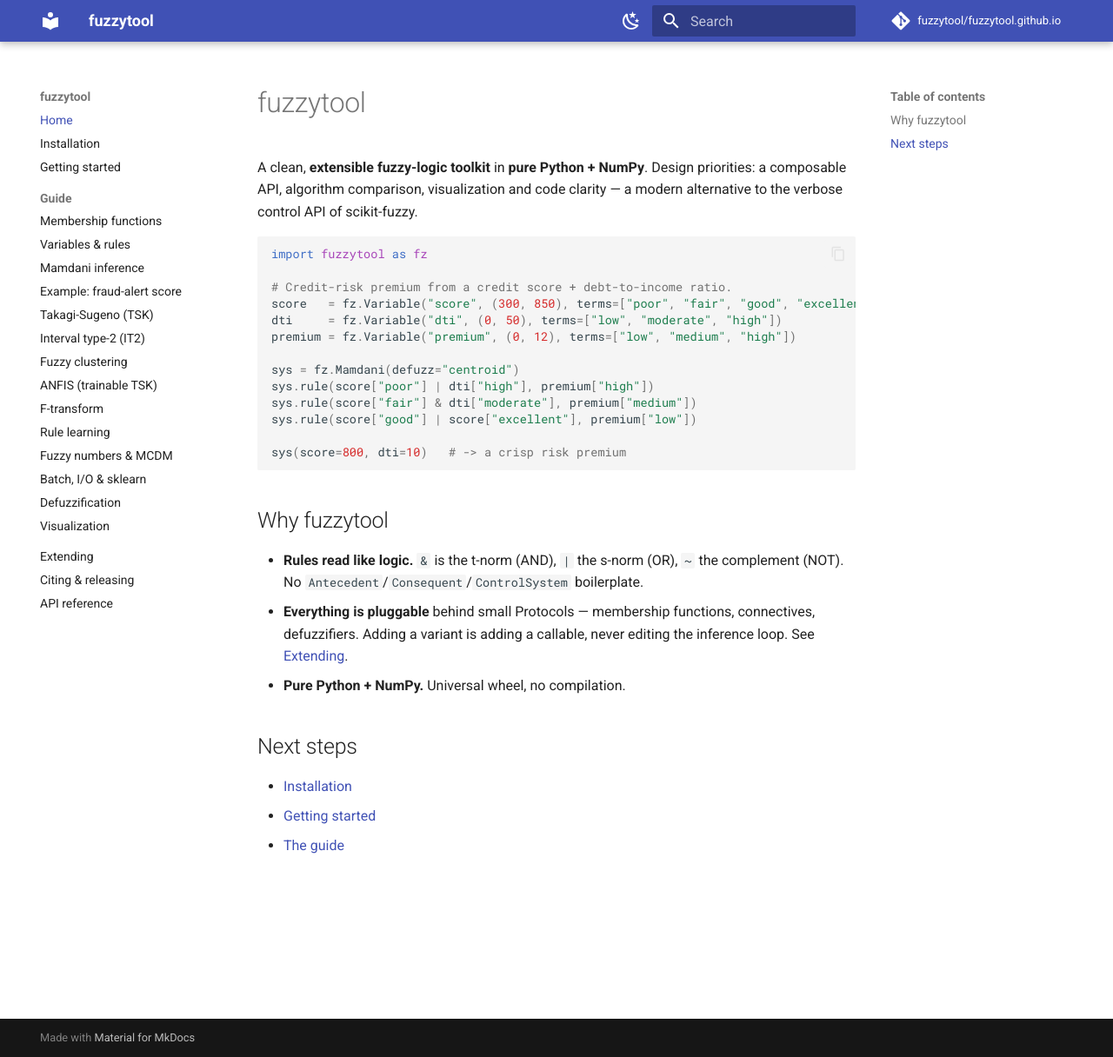
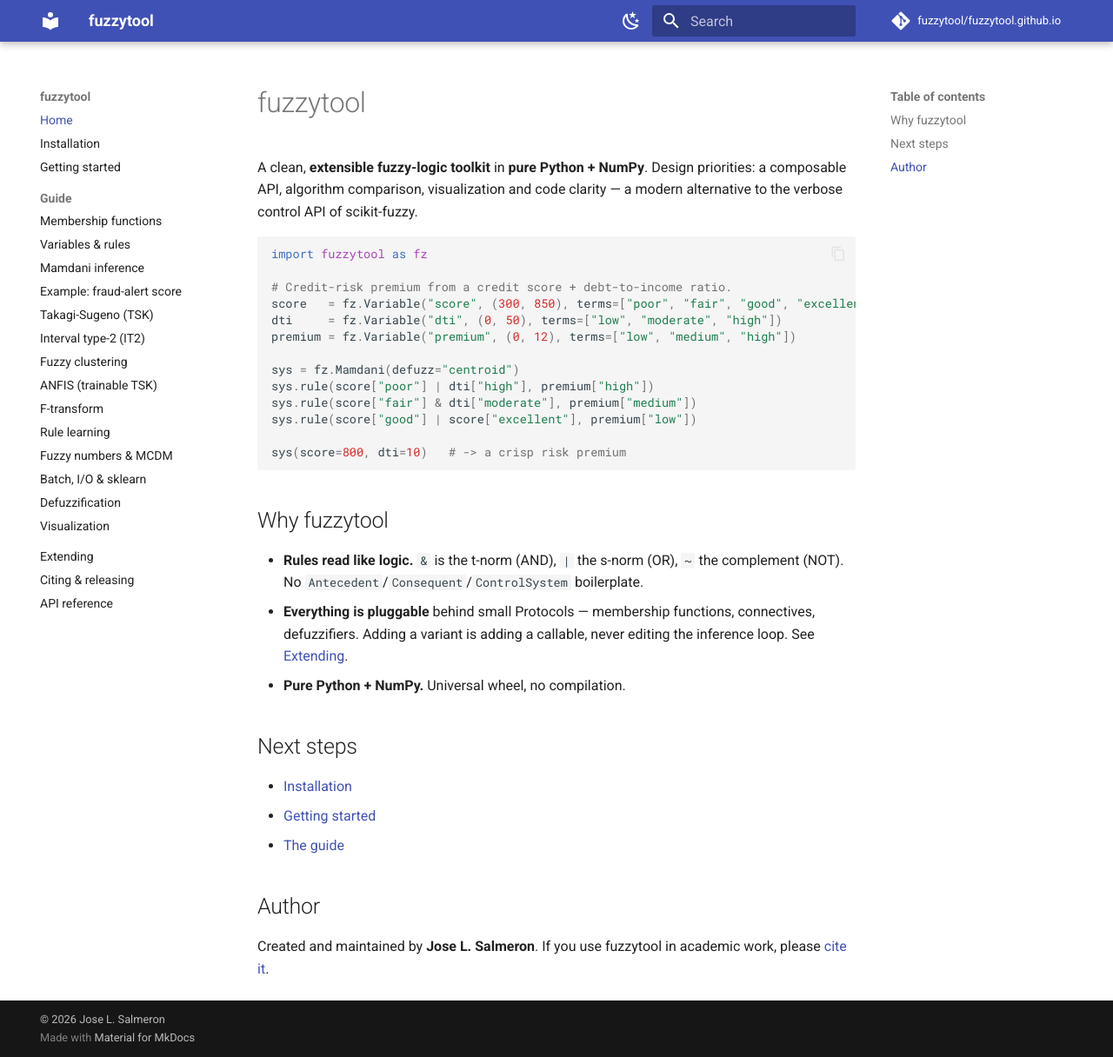
Before and after one commit to fuzzytool/fuzzytool.github.io, an MkDocs documentation site: the page built from docs/index.md, in a window 1280 px wide and 1216 px high. Shown: the whole window at 87% size. Built offline with MkDocs 1.6.1 and Material for MkDocs 9.7.7, drawn with Linux system fonts in a browser that asks for light colours; comment, search, counter and statistics services are not loaded.

Commit message:
docs: credit Jose L. Salmeron as author on the site
Add a copyright footer (all pages) and an Author section on the home
page; metadata already lives in pyproject.toml and CITATION.cff.

Co-Authored-By: Claude Opus 4.8 (1M context) <noreply@anthropic.com>

```diff
--- a/docs/index.md
+++ b/docs/index.md
@@ -34,3 +34,8 @@ sys(score=800, dti=10)   # -> a crisp risk premium
 - [Installation](installation.md)
 - [Getting started](getting-started.md)
 - [The guide](guide/membership.md)
+
+## Author
+
+Created and maintained by **Jose L. Salmeron**. If you use fuzzytool in academic
+work, please [cite it](citing.md).
--- a/mkdocs.yml
+++ b/mkdocs.yml
@@ -5,6 +5,7 @@ repo_url: https://github.com/fuzzytool/fuzzytool.github.io
 repo_name: fuzzytool/fuzzytool.github.io
 docs_dir: docs
 site_dir: site
+copyright: "© 2026 Jose L. Salmeron"
 
 theme:
   name: material
```
